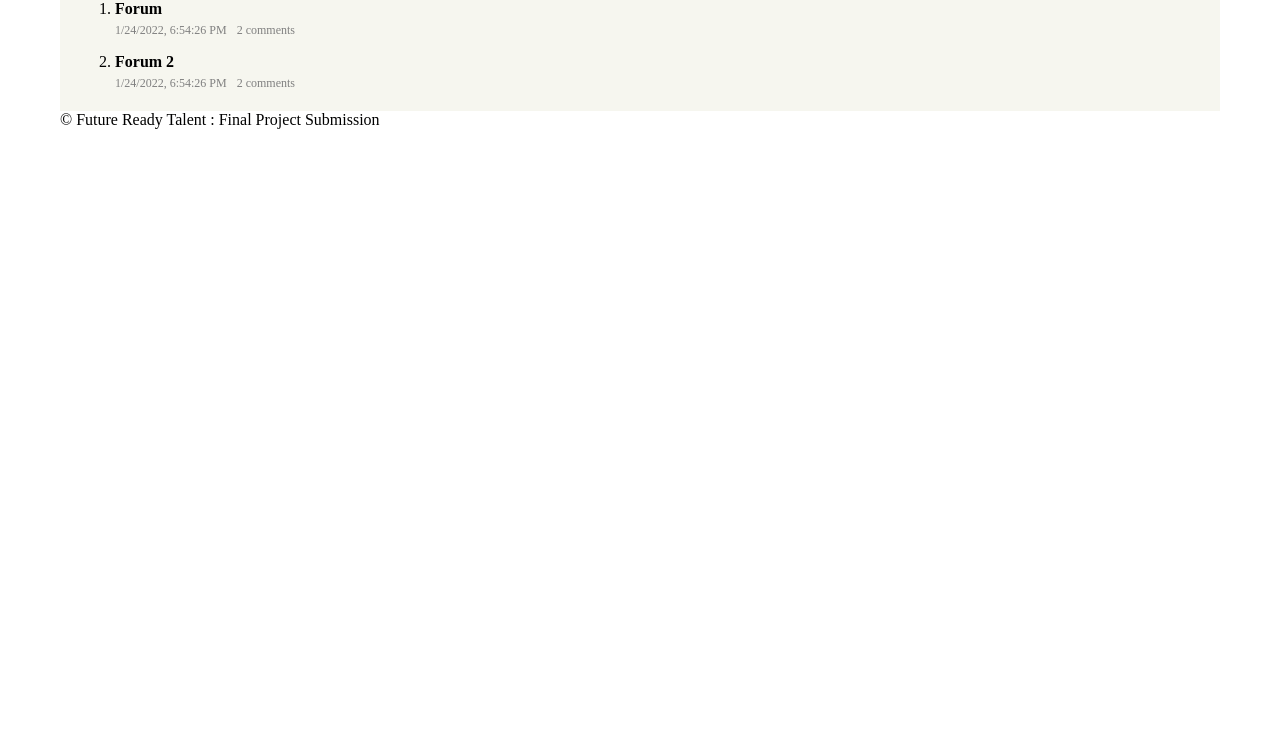
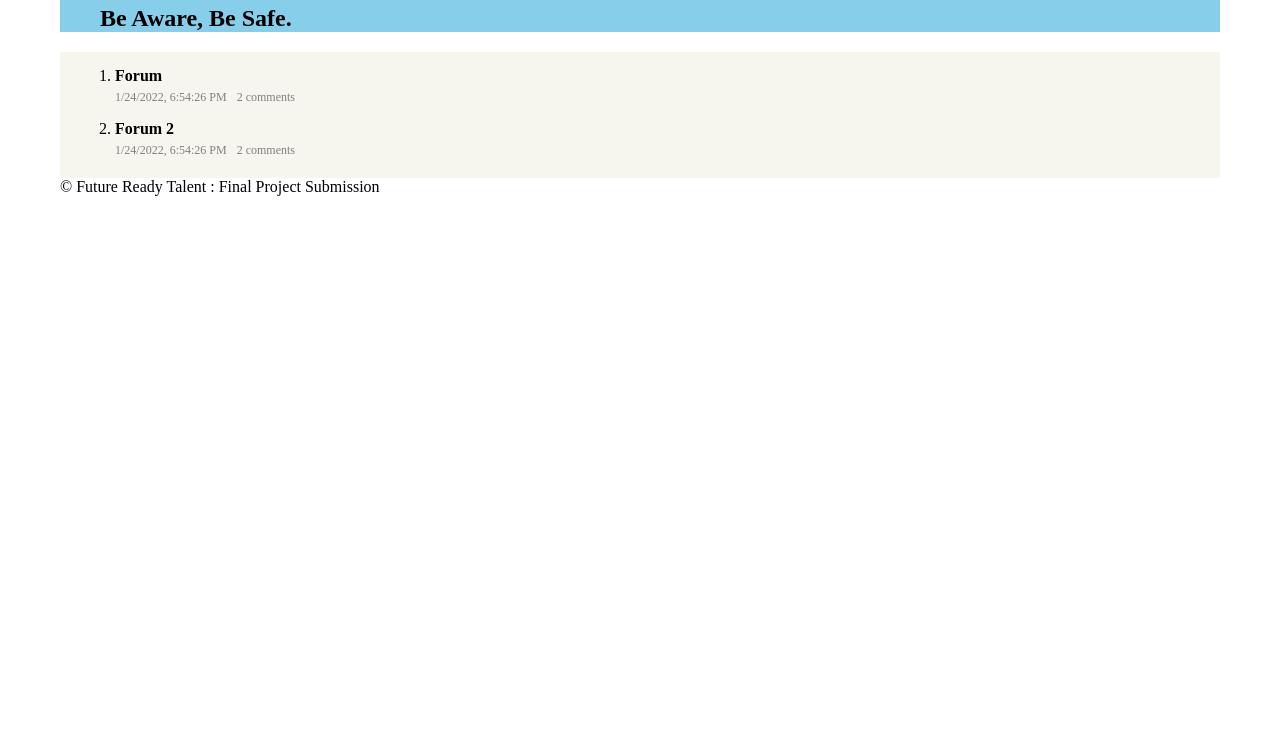
Before and after one commit to omnankar10/frt-project-sub, a plain HTML site: page index.html in a window 1280 px wide. Shown: the part 62-800 px from the top of the page. Drawn offline with Linux system fonts and the light colour scheme.

Commit message:
Update index.html

```diff
--- a/index.html
+++ b/index.html
@@ -3,6 +3,7 @@
         <h1>
             CoviSafe
         </h1>
+        <h2> Be Aware, Be Safe. </h2>
     </div>
     <div class="main">
         <ol>
```
